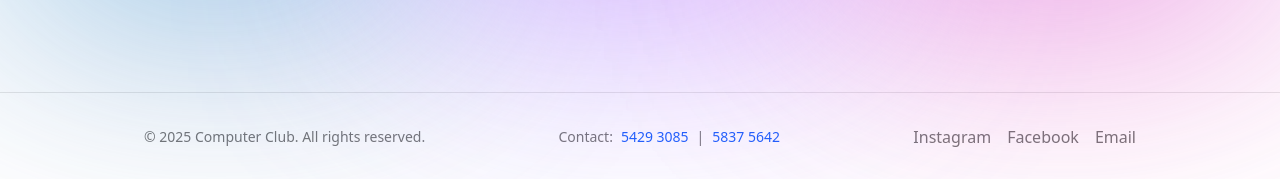
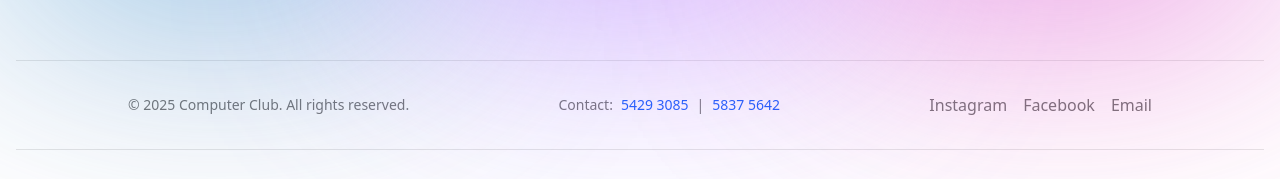
Before and after one commit to d11m08y03/cc-website, a Next.js app: page / in a window 1280 px wide. Shown: the part 2812-2991 px from the top of the page. Built offline with nearby package versions, Linux system fonts and the light colour scheme; no server answers.

Commit message:
Create admin page and make footer follow layout

```diff
--- /dev/null
+++ b/src/app/admin/page.tsx
@@ -0,0 +1,7 @@
+export default function Admin() {
+	return (
+		<>
+			Hello
+		</>
+	);
+}
--- a/src/app/layout.tsx
+++ b/src/app/layout.tsx
@@ -46,9 +46,9 @@
 							<Navbar />
 							<main className="px-4 py-8">
 								{children}
+								<Footer />
 							</main>
 						</div>
-            <Footer />
 					</AuthProvider>
 				</ThemeProvider>
 				<Toaster />
--- a/src/components/footer.tsx
+++ b/src/components/footer.tsx
@@ -3,7 +3,7 @@
 export default function Footer() {
 	return (
 		<footer className="w-full mt-16 border-t bg-background/80 backdrop-blur-sm">
-      <div className="max-w-5xl mx-auto px-4 py-8 flex flex-col md:flex-row items-center justify-between gap-4">
+			<div className="max-w-5xl mx-auto py-8 flex flex-col md:flex-row items-center justify-between gap-4">
 				<div className="text-sm text-muted-foreground">© {new Date().getFullYear()} Computer Club. All rights reserved.</div>
 				<div className="flex items-center gap-2 text-sm text-muted-foreground">
 					<span>Contact:</span>
```
Lines whose indentation alone changed are shown as unchanged.
